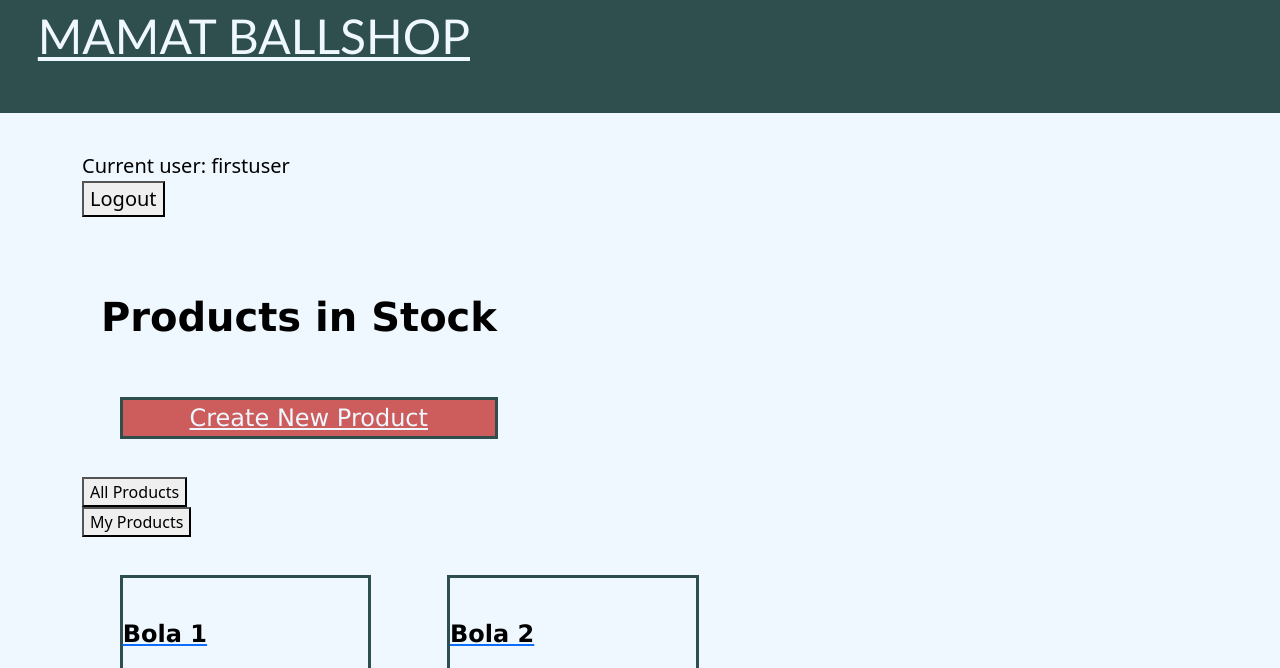
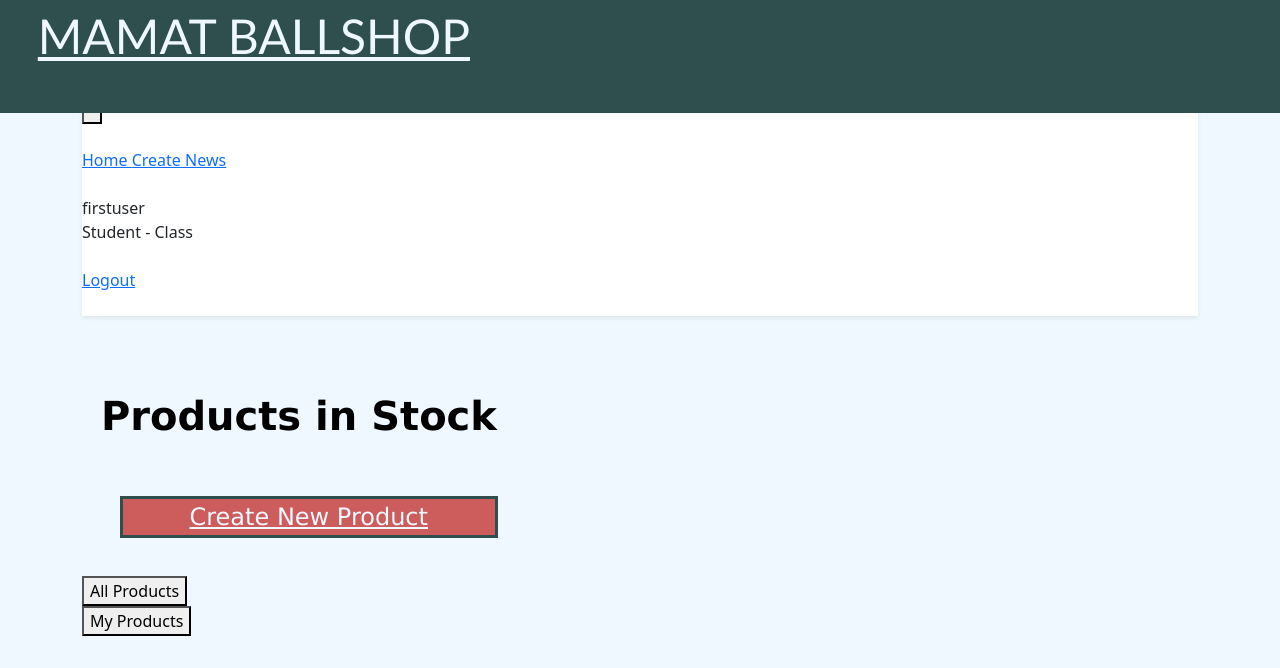
Before and after one commit to Benhanan14406/mamat-ballshop, a Django app: page / in a window 1280 px wide. Shown: the top 668 px of the page. Run offline with Django 5.2, Linux system fonts and the light colour scheme; a user stored in the database is signed in; data comes from the database, SQL or seed files in the repository; some libraries are stand-ins or nearby versions.

Commit message:
Completed Tugas 5

```diff
--- a/main/templates/HomePage.html
+++ b/main/templates/HomePage.html
@@ -63,7 +63,7 @@
 {% endblock %}
 
 {% block content %}
-    <div style = "font-size: 125%; color: black; padding-top: 2cm; ;">
+    {% comment %} <div style = "font-size: 125%; color: black; padding-top: 2cm; ;">
         Current user: {{ username }}
 
         <div>
@@ -73,7 +73,7 @@
                 </button>
             </a>
         </div>
-    </div>
+    </div> {% endcomment %}
 
     <h1 class = "title">
         <b>
--- a/main/templates/base.html
+++ b/main/templates/base.html
@@ -20,6 +20,7 @@
             background-color: darkslategrey;
             width: 100%;
             min-height: 3cm;
+            margin-bottom: 7cm;
             position: fixed;
             left: 0;
             top: 0;
@@ -29,7 +30,7 @@
             overflow-x: hidden;
             overflow-y: auto;
             background-color: aliceblue;
-            padding-top: 2cm;
+
             min-height: 200vh;
         }
 
@@ -58,6 +59,9 @@
 
     <body>
         <div class = "container">
+            {% include 'navbar.html' %}
+        </div>
+        <div class = "container">
             {% block content %} {% endblock %}
         </div>
 
--- /dev/null
+++ b/main/templates/navbar.html
@@ -0,0 +1,94 @@
+<nav class="fixed top-0 left-0 w-full bg-white border-b border-gray-200 shadow-sm z-50">
+    <div class="max-w-7xl mx-auto px-6 lg:px-8">
+      <div class="flex items-center justify-between h-16">
+        <div class="flex items-center">
+        </div>
+
+        <!-- Desktop Navigation -->
+        <div class="hidden md:flex items-center space-x-8">
+          <a href="{% url 'homepage' %}" class="text-gray-600 hover:text-gray-900 font-medium transition-colors">
+            Home
+          </a>
+          <a href="{% url 'createProduct' %}" class="text-gray-600 hover:text-gray-900 font-medium transition-colors">
+            Create Product
+          </a>
+        </div>
+
+        <!-- Desktop User Section -->
+        <div class="hidden md:flex items-center space-x-6">
+          {% if user.is_authenticated %}
+            <div class="text-right">
+              <div class="text-sm font-medium text-gray-900">{{ name|default:user.username }}</div>
+              <div class="text-xs text-gray-500">{{ npm|default:"Student" }} - {{ class|default:"Class" }}</div>
+            </div>
+            <a href="{% url 'logout' %}" class="text-red-600 hover:text-red-700 font-medium transition-colors">
+              Logout
+            </a>
+          {% else %}
+            <a href="{% url 'login' %}" class="text-gray-600 hover:text-gray-900 font-medium transition-colors">
+              Login
+            </a>
+            <a href="{% url 'register' %}" class="bg-green-600 hover:bg-green-700 text-white px-4 py-2 rounded font-medium transition-colors">
+              Register
+            </a>
+          {% endif %}
+        </div>
+
+        <!-- Mobile Menu Button -->
+        <div class="md:hidden flex items-center">
+          <button class="mobile-menu-button p-2 text-gray-600 hover:text-gray-900 transition-colors">
+            <span class="sr-only">Open menu</span>
+            <div class="w-6 h-6 flex flex-col justify-center items-center">
+              <span class="bg-current block transition-all duration-300 ease-out h-0.5 w-6 rounded-sm"></span>
+              <span class="bg-current block transition-all duration-300 ease-out h-0.5 w-6 rounded-sm my-0.5"></span>
+              <span class="bg-current block transition-all duration-300 ease-out h-0.5 w-6 rounded-sm"></span>
+            </div>
+          </button>
+        </div>
+      </div>
+    </div>
+    <!-- Mobile Menu -->
+    <div class="mobile-menu hidden md:hidden bg-white border-t border-gray-200">
+      <div class="px-6 py-4 space-y-4">
+        <!-- Mobile Navigation Links -->
+        <div class="space-y-1">
+          <a href="{% url 'homepage' %}" class="block text-gray-600 hover:text-gray-900 font-medium py-3 transition-colors">
+            Home
+          </a>
+          <a href="{% url 'createProduct' %}" class="block text-gray-600 hover:text-gray-900 font-medium py-3 transition-colors">
+            Create News
+          </a>
+        </div>
+
+        <!-- Mobile User Section -->
+        <div class="border-t border-gray-200 pt-4">
+          {% if user.is_authenticated %}
+            <div class="mb-4">
+              <div class="font-medium text-gray-900">{{ name|default:user.username }}</div>
+              <div class="text-sm text-gray-500">{{ npm|default:"Student" }} - {{ class|default:"Class" }}</div>
+            </div>
+            <a href="{% url 'logout' %}" class="block text-red-600 hover:text-red-700 font-medium py-3 transition-colors">
+              Logout
+            </a>
+          {% else %}
+            <div class="space-y-3">
+              <a href="{% url 'login' %}" class="block text-gray-600 hover:text-gray-900 font-medium py-3 transition-colors">
+                Login
+              </a>
+              <a href="{% url 'register' %}" class="block bg-green-600 hover:bg-green-700 text-white font-medium py-3 px-4 rounded text-center transition-colors">
+                Register
+              </a>
+            </div>
+          {% endif %}
+        </div>
+      </div>
+    </div>
+    <script>
+      const btn = document.querySelector("button.mobile-menu-button");
+      const menu = document.querySelector(".mobile-menu");
+
+      btn.addEventListener("click", () => {
+        menu.classList.toggle("hidden");
+      });
+    </script>
+  </nav>
--- a/main/urls.py
+++ b/main/urls.py
@@ -8,9 +8,9 @@
     path("login/", views.login_user, name="login"),
     path("logout/", views.logout_user, name="logout"),
     path("create_item", views.createProduct, name="createProduct"),
-    path("<uuid:productId>", views.productDetails, name="productDetails"),
-    path("edit/<uuid:productId>", views.editProduct, name="editProduct"),
-    path("delete/<uuid:productId>", views.deleteProduct, name="deleteProduct"),
+    path("<uuid:productId>/", views.productDetails, name="productDetails"),
+    path("<uuid:productId>/edit/", views.editProduct, name="editProduct"),
+    path("<uuid:productId>/delete/", views.deleteProduct, name="deleteProduct"),
     path("create_employee", views.addEmployee, name="addEmployee"),
     path("create_car", views.createCar, name="create_car"),
     path("xml", views.show_xml, name="showXML"),
--- a/mamatballshop/settings.py
+++ b/mamatballshop/settings.py
@@ -58,6 +58,7 @@
     'django.contrib.auth.middleware.AuthenticationMiddleware',
     'django.contrib.messages.middleware.MessageMiddleware',
     'django.middleware.clickjacking.XFrameOptionsMiddleware',
+    'whitenoise.middleware.WhiteNoiseMiddleware',
 ]
 
 ROOT_URLCONF = 'mamatballshop.urls'
```
Also changed, not shown: templates/navbar.html (added, +97 -0 lines), static/css/global.css (added).
